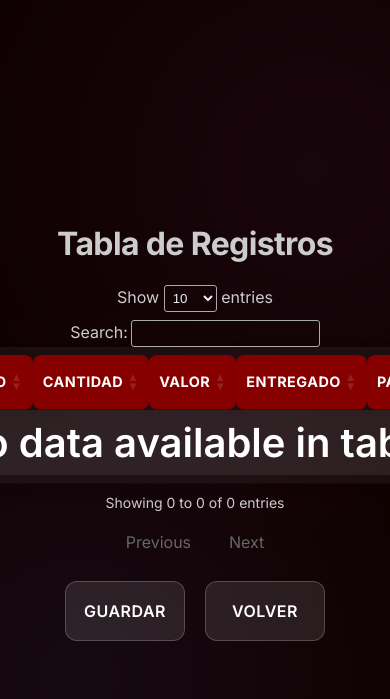
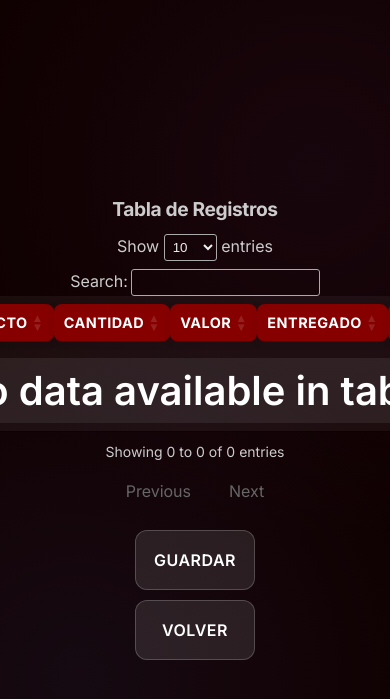
Before and after one commit to Nickdiaz14/TOV, a Flask app: page /table_ped in a window 390 px wide; the page is wider, and only the part inside the window is pictured. Shown: the top 699 px of that part. Run offline with Flask 3, Linux system fonts and the light colour scheme; data that the repository does not hold is empty; some libraries are stand-ins or nearby versions.

Commit message:
Add overflow-x

```diff
--- a/templates/table_ped.html
+++ b/templates/table_ped.html
@@ -7,11 +7,14 @@
 
     <!-- CSS de DataTables -->
     <link rel="stylesheet" href="https://cdn.datatables.net/1.13.4/css/jquery.dataTables.min.css">
+
+    <!-- jQuery -->
     <script src="https://code.jquery.com/jquery-3.6.0.min.js"></script>
 
     <!-- Tu CSS personalizado -->
     <link rel="stylesheet" type="text/css" href="{{ url_for('static', filename='css/styles.css') }}">
 
+    <!-- Estilos -->
     <style>
         td.editable {
             background-color: #f2f2f2;
@@ -21,20 +24,14 @@
             color: #eee;
             border: 1px solid #555;
         }
-
-        /* 📦 Selector de cantidad */
         .dataTables_length select {
             background-color: #222;
             color: #eee;
             border: 1px solid #555;
         }
-
-        /* 🔢 Textos pequeños de paginación y resumen */
         .dataTables_info, .dataTables_paginate, .dataTables_length label, .dataTables_filter label {
             color: #ccc;
         }
-
-        /* ⏮ Botones de paginación */
         .dataTables_paginate .paginate_button {
             background-color: #333;
             color: #eee !important;
@@ -43,26 +40,51 @@
             padding: 5px 10px;
             margin: 0 2px;
         }
-
         .dataTables_paginate .paginate_button.current {
             background-color: #860000 !important;
             color: white !important;
         }
-
-        .dataTables_wrapper .dataTables_paginate .paginate_button{
+        .dataTables_wrapper .dataTables_paginate .paginate_button {
             color: white !important;
         }
         .dataTables_info {
             font-size: 14px;
             color: #ccc !important;
         }
+
+        /* 🧭 Scroll horizontal en pantallas pequeñas */
+        .table-container {
+            overflow-x: auto;
+            -webkit-overflow-scrolling: touch;
+        }
+
+        @media only screen and (max-width: 768px) {
+            h1 {
+                font-size: 1.2em;
+                text-align: center;
+            }
+            .botones {
+                display: flex;
+                flex-direction: column;
+                align-items: center;
+                gap: 10px;
+                margin-top: 20px;
+            }
+            .botones button {
+                width: 90%;
+            }
+        }
     </style>
+
+    <!-- JS de DataTables -->
     <script src="https://cdn.datatables.net/1.13.4/js/jquery.dataTables.min.js"></script>
 </head>
 <body>
 
 <h1>Tabla de Registros</h1>
-<table id="tabla" class="display">
+
+<div class="table-container">
+    <table id="tabla" class="display nowrap" style="width:100%">
         <thead>
             <tr>
                 <th>ID</th>
@@ -86,21 +108,26 @@
                 <td class="tipo2" style="text-align: left;">{{ row.producto }}</td>
                 <td class="tipo2" style="text-align: right;">{{ row.cantidad }}</td>
                 <td class="tipo2" style="text-align: right;">$ {{ row.precio }}</td>
-            <td contenteditable="true" class="editable" style="background-color: rgba(0, 0, 0, 0.3); font-size: 16px;border: 2px solid rgba(255, 255, 255, 0.2);">{{ row.entregado }}</td>
-            <td contenteditable="true" class="editable" style="background-color: rgba(0, 0, 0, 0.3); font-size: 16px;border: 2px solid rgba(255, 255, 255, 0.2);">{{ row.pagado }}</td>
-            <td contenteditable="true" class="editable" style="background-color: rgba(0, 0, 0, 0.3); font-size: 16px;border: 2px solid rgba(255, 255, 255, 0.2);">{{ row.cargado }}</td>
-            <td contenteditable="true" class="editable" style="background-color: rgba(0, 0, 0, 0.3); font-size: 16px;border: 2px solid rgba(255, 255, 255, 0.2);">{{ row.consignado }}</td>
+                <td contenteditable="true" class="editable" style="background-color: rgba(0, 0, 0, 0.3); font-size: 16px; border: 2px solid rgba(255, 255, 255, 0.2);">{{ row.entregado }}</td>
+                <td contenteditable="true" class="editable" style="background-color: rgba(0, 0, 0, 0.3); font-size: 16px; border: 2px solid rgba(255, 255, 255, 0.2);">{{ row.pagado }}</td>
+                <td contenteditable="true" class="editable" style="background-color: rgba(0, 0, 0, 0.3); font-size: 16px; border: 2px solid rgba(255, 255, 255, 0.2);">{{ row.cargado }}</td>
+                <td contenteditable="true" class="editable" style="background-color: rgba(0, 0, 0, 0.3); font-size: 16px; border: 2px solid rgba(255, 255, 255, 0.2);">{{ row.consignado }}</td>
             </tr>
             {% endfor %}
         </tbody>
     </table>
+</div>
+
 <div class="botones">
     <button id="guardar" class="resolver azulito" style="width: 120px;">Guardar</button>
     <button onclick="window.location.href='/'" class="resolver azulito" style="width: 120px;">Volver</button>
 </div>
+
 <script>
 $(document).ready(function() {
-    $('#tabla').DataTable();
+    $('#tabla').DataTable({
+        scrollX: true
+    });
 
     $("#guardar").click(function() {
         let datos = [];
```
Lines whose indentation alone changed are shown as unchanged.
